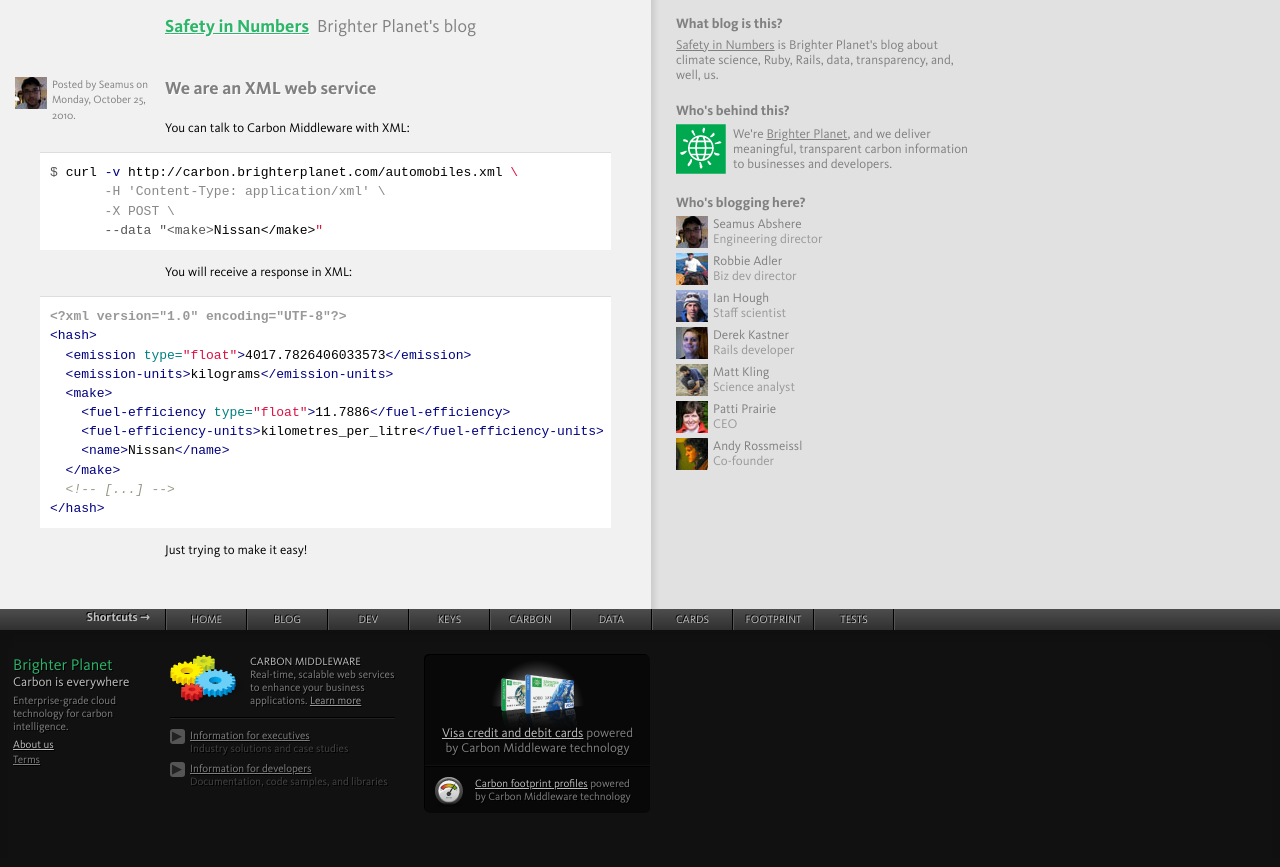
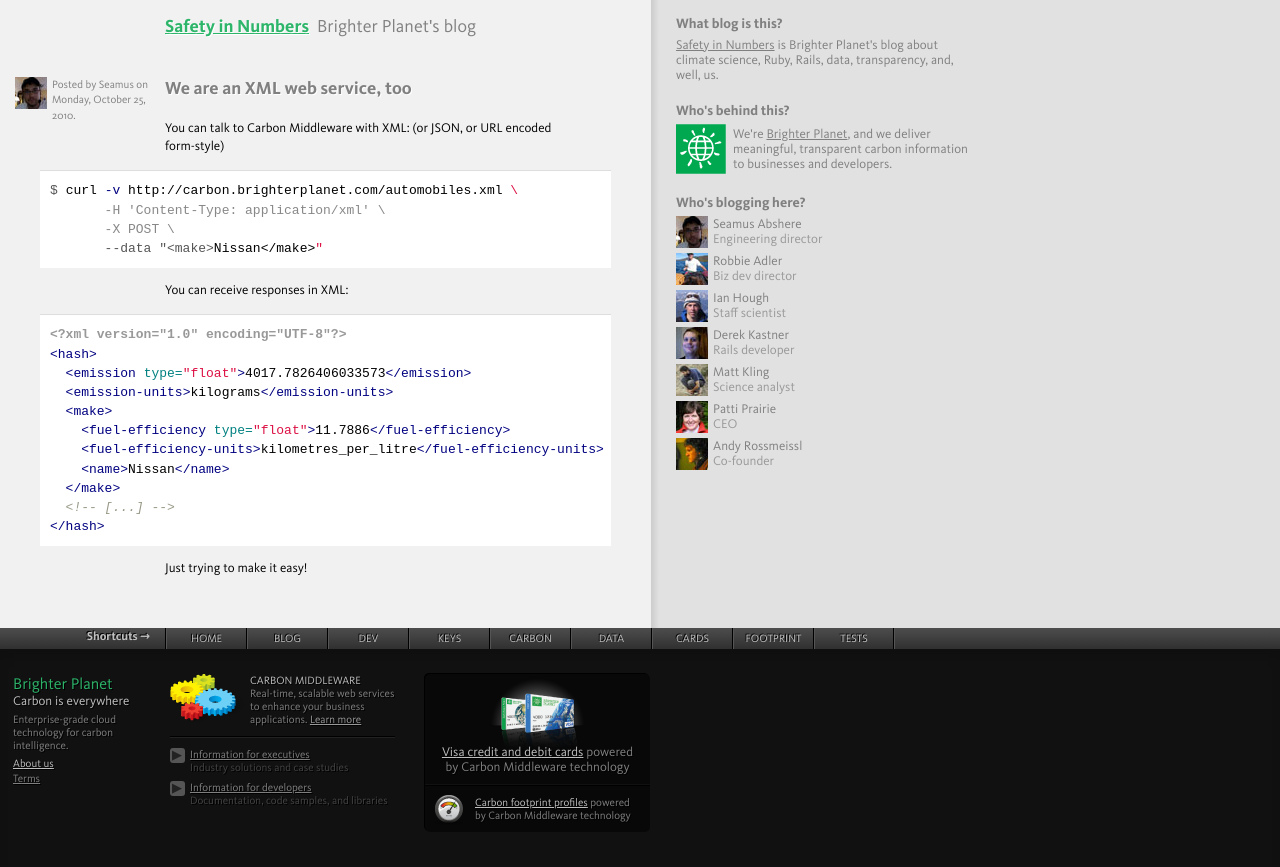
Before and after one commit to faradayio/numbers, a Jekyll site: the page built from _posts/2010-10-25-we-are-an-xml-web-service.markdown, in a window 1280 px wide. Shown: the top 867 px of the page. Built offline with Jekyll 4.4.1, drawn with Linux system fonts in a browser that asks for light colours; some web fonts are replaced; comment, search, counter and statistics services are not loaded.

Commit message:
make it clear this isn't all we are

```diff
--- a/_posts/2010-10-25-we-are-an-xml-web-service.markdown
+++ b/_posts/2010-10-25-we-are-an-xml-web-service.markdown
@@ -1,11 +1,11 @@
 ---
-title: We are an XML web service
+title: We are an XML web service, too
 author: Seamus
 layout: post
 categories: technology, middleware
 ---
 
-You can talk to Carbon Middleware with XML:
+You can talk to Carbon Middleware with XML: (or JSON, or URL encoded form-style)
 
 {% highlight console %}
 $ curl -v http://carbon.brighterplanet.com/automobiles.xml \
@@ -14,7 +14,7 @@
        --data "<make>Nissan</make>"
 {% endhighlight %}
 
-You will receive a response in XML:
+You can receive responses in XML:
 
 {% highlight xml %}
 <?xml version="1.0" encoding="UTF-8"?>
```
